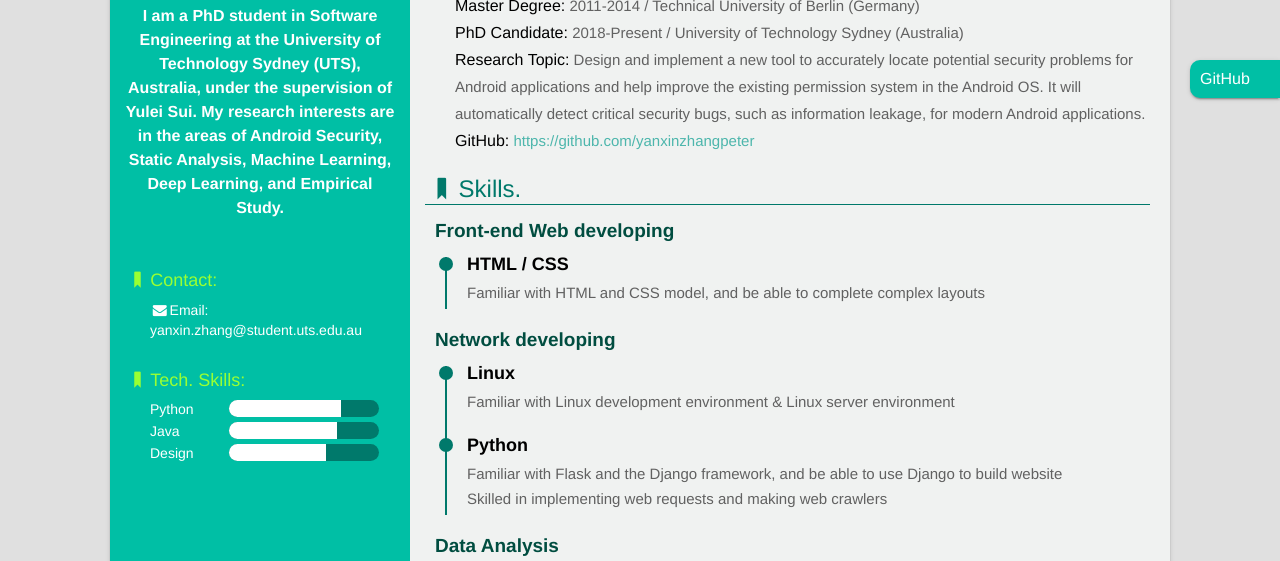
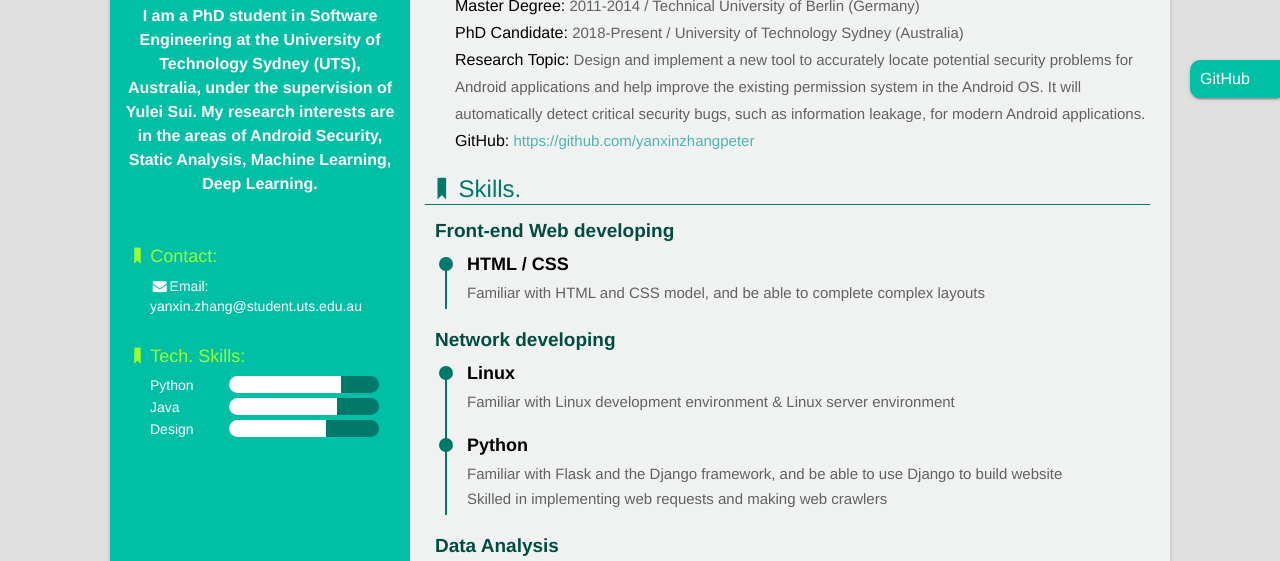
Before and after one commit to yanxinzhangpeter/YanxinZhang, a website: page index.html in a window 1280 px wide. Shown: the part 180-741 px from the top of the page. Drawn offline with Linux system fonts and the light colour scheme.

Commit message:
Update index.html

```diff
--- a/index.html
+++ b/index.html
@@ -37,8 +37,8 @@
     <div class="title">
       <img src="img/favicon.jpeg">
       <h1>Yanxin Zhang</h1>
-      <b>I am a PhD student in Software Engineering at the University of Technology Sydney (UTS), Australia, under the supervision of Yulei Sui.
-    My research interests are in the areas of Android Security, Static Analysis, Machine Learning, Deep Learning, and Empirical Study.  </b>
+      <b>I am a PhD student in Software Engineering at the University of Technology Sydney (UTS), Australia, under the supervision of <a href="https://yuleisui.github.io/" target="_blank">Yulei Sui</a>.
+    My research interests are in the areas of Android Security, Static Analysis, Machine Learning, Deep Learning.  </b>
     </div>
     <ul class="side-info">
       <li class="someRight">
```
